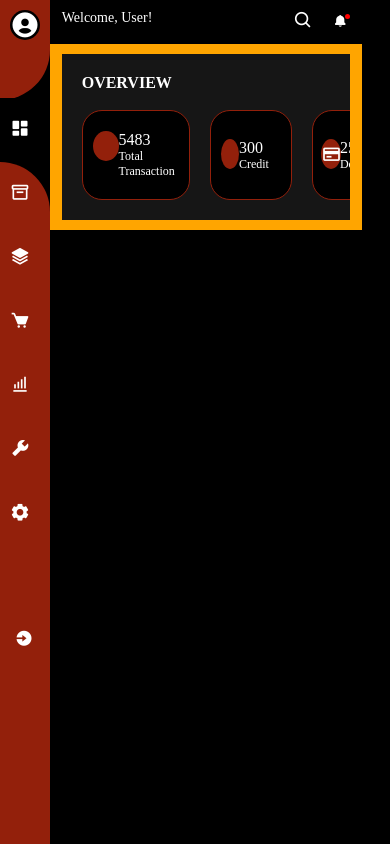
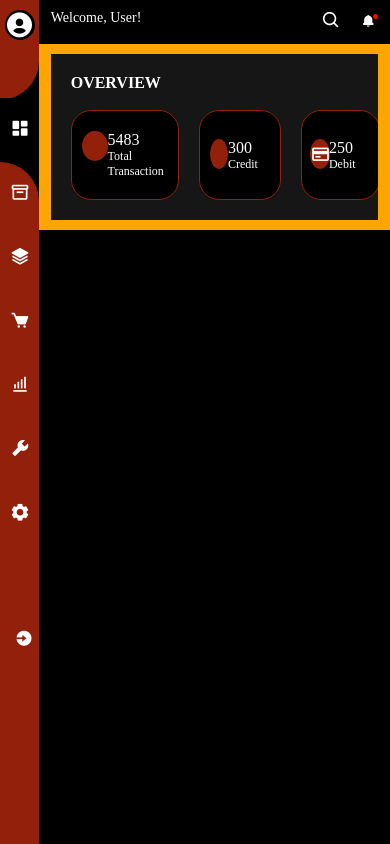
Before and after one commit to Lovethrech/personal-finance-manager, a Vue app: page / in a window 390 px wide. Built offline with nearby package versions, Linux system fonts and the light colour scheme; some icons are missing.

Commit message:
...working other landing page overview sub folders.

```diff
--- a/src/components/landing-page/LandingPageMainCtn.vue
+++ b/src/components/landing-page/LandingPageMainCtn.vue
@@ -21,9 +21,9 @@ main{
         width:80vw;
     }
 }
-@media screen and (max-width: 700px;) {
+@media screen and (max-width: 700px) {
     main{
-        width:100%;
+        width:90%;
     }
 }
 </style>
```
